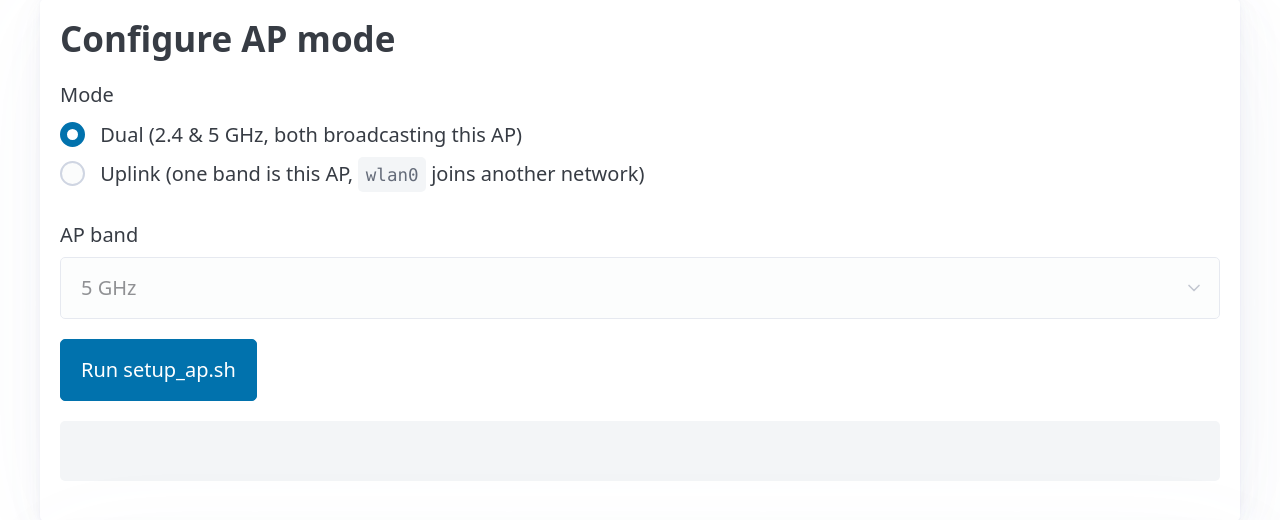
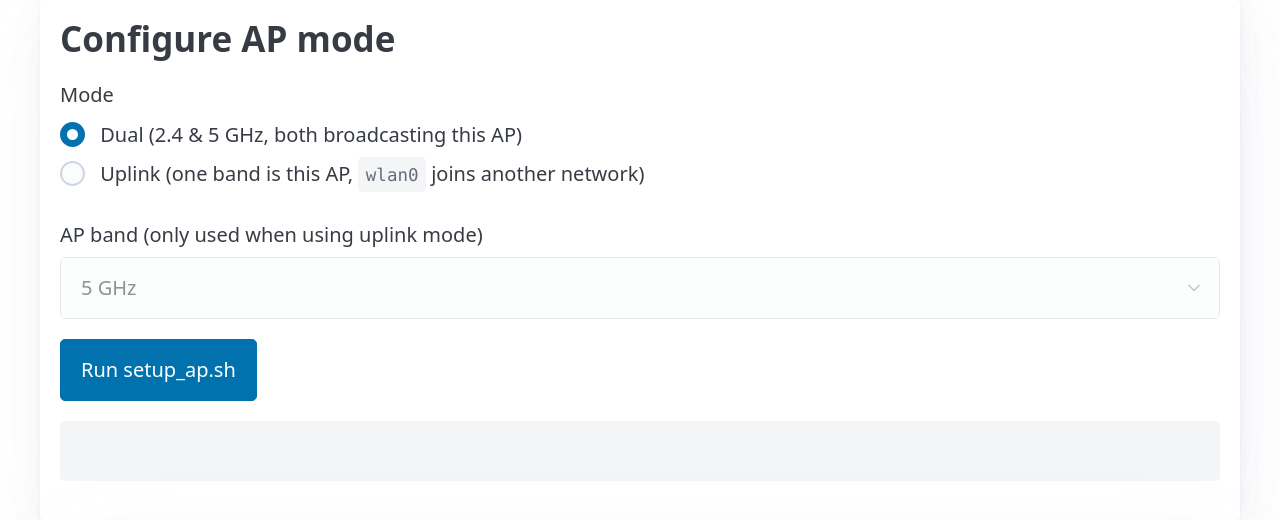
Before and after one commit to georgenicoll/wireguard-ap, a FastAPI app: page /manage in a window 1280 px wide. Shown: the part 203-723 px from the top of the page. Run offline with FastAPI, Linux system fonts and the light colour scheme; the visitor is signed in with stand-in values (Sample User, id 1).

Commit message:
Clarify the AP band label applies only to uplink mode
Co-Authored-By: Claude Sonnet 5 <noreply@anthropic.com>

```diff
--- a/webapp/templates/manage.html
+++ b/webapp/templates/manage.html
@@ -23,7 +23,7 @@
           <label><input type="radio" name="mode" value="dual" checked onchange="updateBandField()"> Dual (2.4 &amp; 5 GHz, both broadcasting this AP)</label>
           <label><input type="radio" name="mode" value="uplink" onchange="updateBandField()"> Uplink (one band is this AP, <code>wlan0</code> joins another network)</label>
         </fieldset>
-        <label for="band">AP band</label>
+        <label for="band">AP band (only used when using uplink mode)</label>
         <select id="band" name="band" disabled>
           <option value="5" selected>5 GHz</option>
           <option value="2.4">2.4 GHz</option>
```
